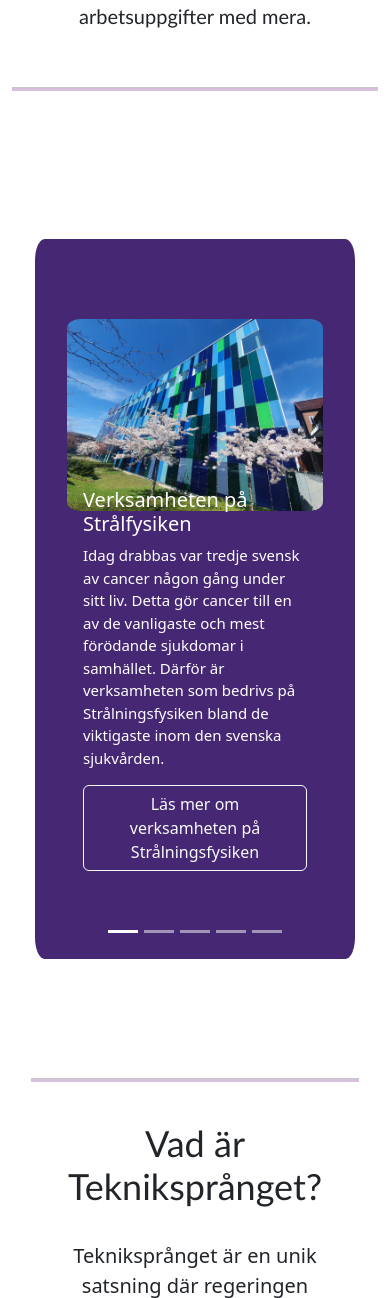
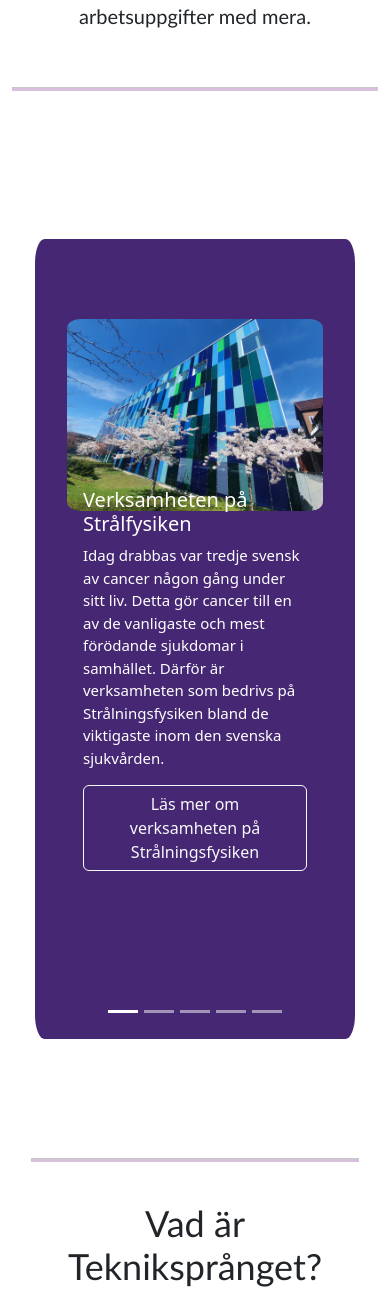
Before and after one commit to BenjaminKeKa/TekniksprangetWebsida, a Django app: page / in a window 390 px wide. Shown: the part 955-2253 px from the top of the page. Run offline with Django 4.2, Linux system fonts and the light colour scheme; some libraries are stand-ins or nearby versions.

Commit message:
index fix

```diff
--- a/home_page/templates/index.html
+++ b/home_page/templates/index.html
@@ -140,7 +140,7 @@
 
             .carousel-background{
                 position: relative;
-                height:45rem;
+                height:50rem;
                 width:20rem;
                 display: flex;
             }
```
